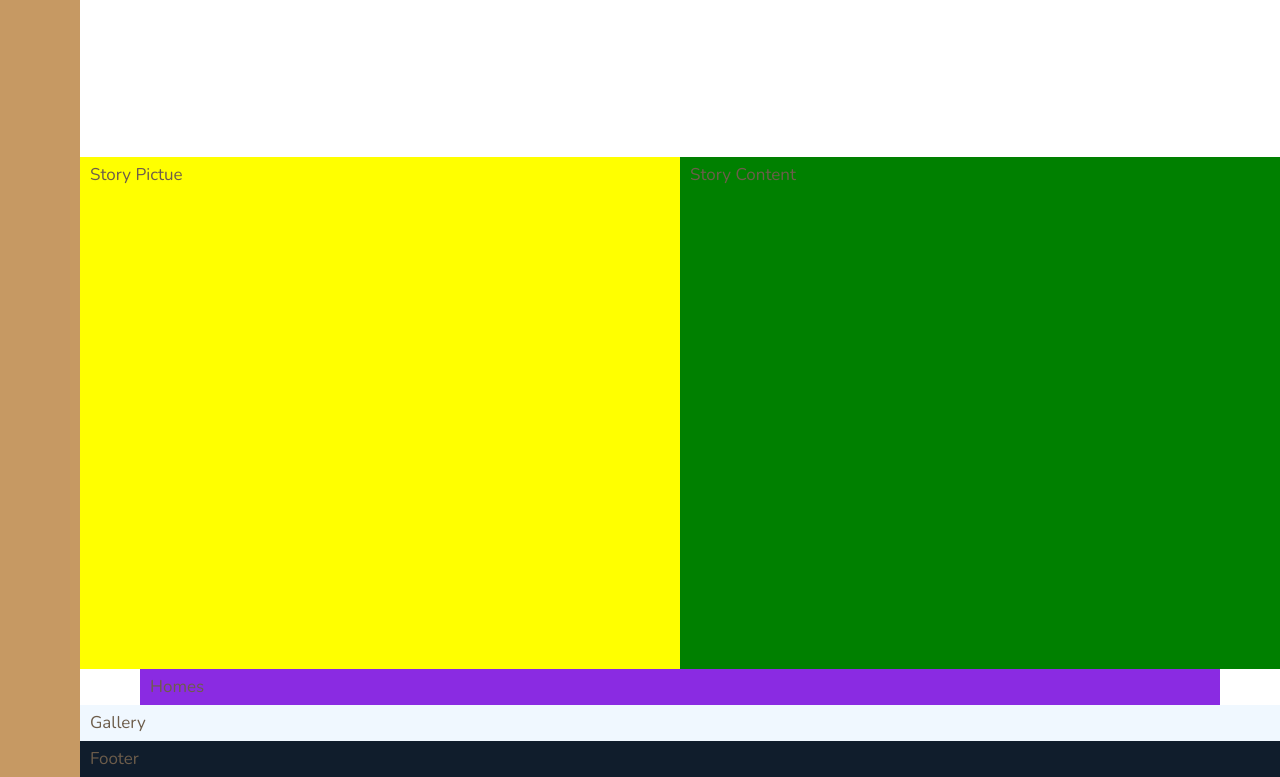
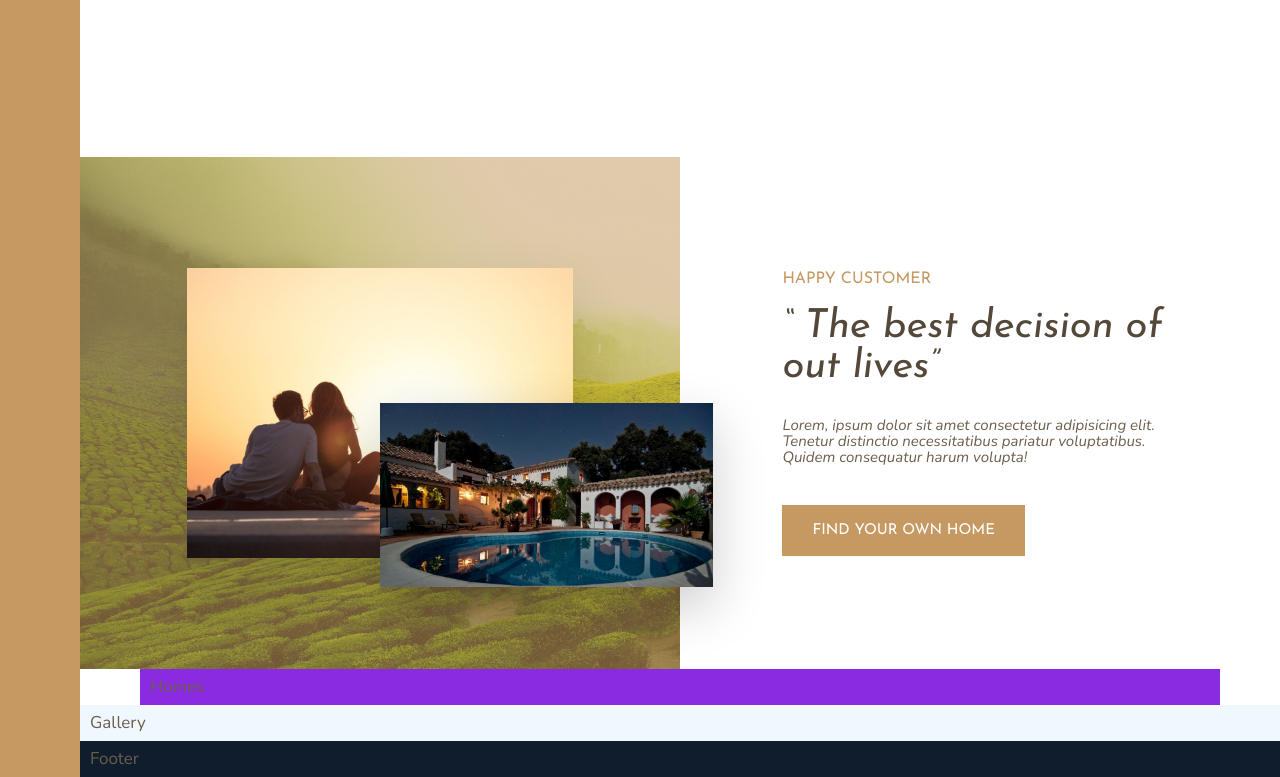
Before and after one commit to IyanTheekshana/frontend-project-three, a website: page index.html in a window 1280 px wide. Shown: the part 1085-1862 px from the top of the page. Drawn offline with nearby package versions, Linux system fonts and the light colour scheme.

Commit message:
implemented story section

```diff
--- a/index.html
+++ b/index.html
@@ -80,8 +80,30 @@
         </p>
       </div>
     </section>
-    <div class="story__pictures">Story Pictue</div>
-    <div class="story__content">Story Content</div>
+    <div class="story__pictures">
+      <img
+        src="img/story-1.jpeg"
+        alt="Couple with new house"
+        class="story__img--1"
+      />
+      <img
+        src="img/story-2.jpeg"
+        alt="Couple with new house"
+        class="story__img--2"
+      />
+    </div>
+    <div class="story__content">
+      <h3 class="heading-3 mb-sm">Happy Customer</h3>
+      <h2 class="heading-2 heading-2--dark mb-md">
+        &ldquo; The best decision of out lives&rdquo;
+      </h2>
+      <p class="story__text">
+        Lorem, ipsum dolor sit amet consectetur adipisicing elit. Tenetur
+        distinctio necessitatibus pariatur voluptatibus. Quidem consequatur
+        harum volupta!
+      </p>
+      <button class="btn">Find your own home</button>
+    </div>
     <section class="homes">Homes</section>
     <section class="gallery">Gallery</section>
     <footer class="footer">Footer</footer>
--- a/sass/_story.scss
+++ b/sass/_story.scss
@@ -1,10 +1,44 @@
 .story {
   &__pictures {
-    background-color: yellow;
     grid-column: full-start/ col-end 4;
+    display: grid;
+    background-image: linear-gradient(
+        rgba($color-primary, 0.5),
+        rgba($color-primary, 0.5)
+      ),
+      url(../img/back.jpg);
+    background-size: cover;
+
+    grid-template-rows: repeat(6, 1fr);
+    grid-template-columns: repeat(6, 1fr);
+    align-items: center;
+  }
+
+  &__img--1 {
+    width: 100%;
+    grid-row: 2/6;
+    grid-column: 2/6;
+    box-shadow: 0 2rem 5rem rgba(#000, 0.1);
+  }
+  &__img--2 {
+    width: 115%;
+    grid-row: 4/6;
+    grid-column: 4/7;
+    z-index: 20;
+    box-shadow: 0 2rem 5rem rgba(#000, 0.2);
   }
   &__content {
-    background-color: green;
     grid-column: col-start 5 / -1;
+    padding: 6rem 8vw;
+    display: flex;
+    flex-direction: column;
+    justify-content: center;
+    align-items: flex-start;
+  }
+
+  &__text {
+    font-size: 1.5rem;
+    font-style: italic;
+    margin-bottom: 4rem;
   }
 }
--- a/sass/_typography.scss
+++ b/sass/_typography.scss
@@ -9,10 +9,24 @@
 
 .heading-2 {
   @extend %heading;
+  font-style: italic;
+  font-size: 4rem;
+  line-height: 1;
+
+  &--light {
+    color: $color-grey-light-2;
+  }
+
+  &--dark {
+    color: $color-grey-dark-1;
+  }
 }
 
 .heading-3 {
   @extend %heading;
+  font-size: 1.6rem;
+  color: $color-primary;
+  text-transform: uppercase;
 }
 
 .heading-4 {
@@ -27,3 +41,33 @@
     color: $color-grey-dark-1;
   }
 }
+
+.btn {
+  background-color: $color-primary;
+  color: #fff;
+  border: none;
+  border-radius: 0;
+  font-family: $font-display;
+  font-size: 1.5rem;
+  text-transform: uppercase;
+  padding: 1.8rem 3rem;
+  cursor: pointer;
+  transition: all 0.2s;
+
+  &:hover {
+    background-color: $color-primary-dark;
+  }
+}
+
+.mb-sm {
+  margin-bottom: 2rem;
+}
+.mb-md {
+  margin-bottom: 3rem;
+}
+.mb-lg {
+  margin-bottom: 4rem;
+}
+.mb-hg {
+  margin-bottom: 8rem;
+}
```
Also changed, not shown: css/style.css.
